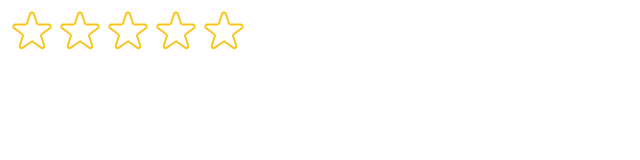
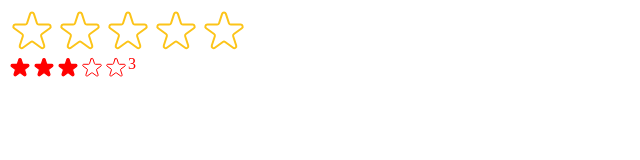
Before and after one commit to Samuel-Omobuwa/TITA-MOVIES, a React (Vite) app: page / in a window 1280 px wide. Shown: the top 160 px of the page, without its empty margins (0-640 px from the left). Built offline with nearby package versions, Linux system fonts and the light colour scheme.

Commit message:
custom state added

```diff
--- a/src/StarRating.jsx
+++ b/src/StarRating.jsx
@@ -4,27 +4,30 @@ const starContainerSyle = {
   display: "flex",
 };
 
-
-
-export default function StarRating({ maxRating = 5, color="#fcc419", size=48 }) {
-  const [rating, setRating] = useState(0);
+export default function StarRating({
+  maxRating = 5,
+  color = "#fcc419",
+  size = 48,
+  className="",
+  message = [],
+  defaultRating = 0
+}) {
+  const [rating, setRating] = useState(defaultRating);
   const [tempRating, setTempRating] = useState(0);
 
   function handleRating(rating) {
     setRating(rating);
   }
 
-
   const textStyle = {
     display: "flex",
     lineHeight: "1",
     margin: "0",
     color,
-    fontSize: `${size/1.5}px`
-
+    fontSize: `${size / 1.5}px`,
   };
   return (
-    <div style={starContainerSyle}>
+    <div style={starContainerSyle} className={className}>
       <div style={textStyle}>
         {Array.from({ length: maxRating }, (_, i) => (
           <Star
@@ -38,7 +41,7 @@ export default function StarRating({ maxRating = 5, color="#fcc419", size=48 })
           />
         ))}
       </div>
-      <p style={textStyle}>{tempRating || rating || ""}</p>
+      <p style={textStyle}>{message.length === maxRating ? message[ tempRating ? tempRating -1 : rating -1] : tempRating || rating || ""}</p>
     </div>
   );
 }
--- a/src/main.jsx
+++ b/src/main.jsx
@@ -7,6 +7,16 @@ import StarRating from "./StarRating.jsx";
 createRoot(document.getElementById("root")).render(
   <StrictMode>
     {/* <App /> */}
-    <StarRating maxRating={5} />
+    <StarRating
+      maxRating={5}
+      message={["terrible", "bad", "fair", "good", "amazing"]}
+    />
+    <StarRating
+      size={24}
+      maxRating={5}
+      color="red"
+      className="test"
+      defaultRating={3}
+    />
   </StrictMode>
 );
```
